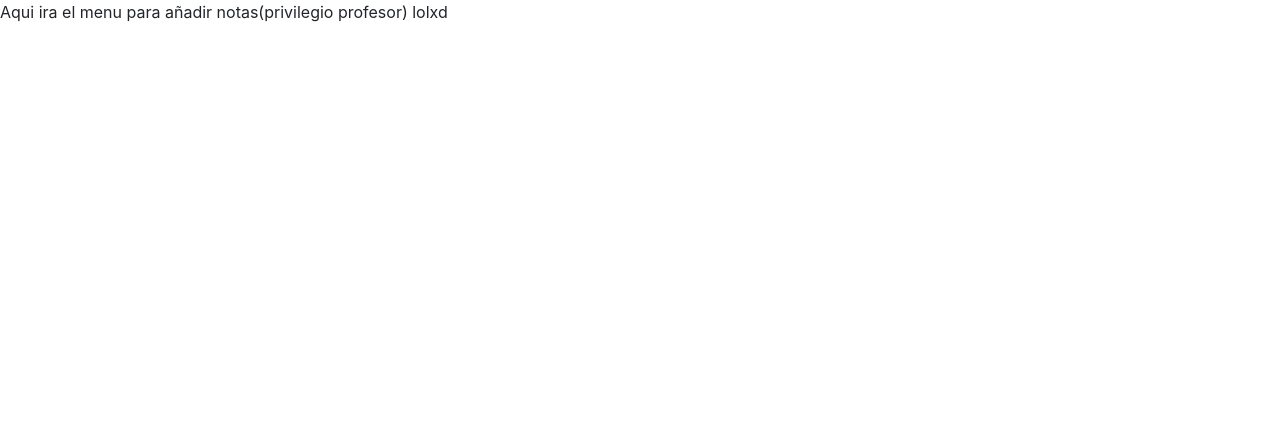
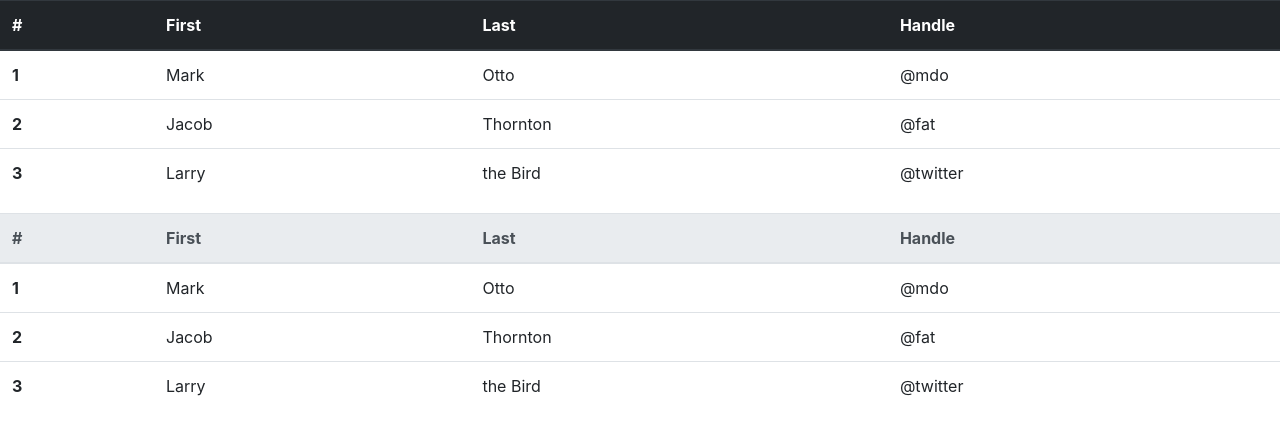
Before and after one commit to oriirivas/front-x-froge-team, an Angular app: page /notas in a window 1280 px wide. Shown: the top 434 px of the page. Built offline with nearby package versions, Linux system fonts and the light colour scheme.

Commit message:
arreglando el redirect lolololol

```diff
--- a/src/app/componets/notas/notas.component.html
+++ b/src/app/componets/notas/notas.component.html
@@ -1 +1,69 @@
-<p>Aqui ira el menu para añadir notas(privilegio profesor) lolxd</p>
+<div class="row" style="margin: 0px; padding:0px;">
+    <table class="table">
+        <thead class="thead-dark">
+          <tr>
+            <th scope="col">#</th>
+            <th scope="col">First</th>
+            <th scope="col">Last</th>
+            <th scope="col">Handle</th>
+          </tr>
+        </thead>
+        <tbody>
+          <tr>
+            <th scope="row">1</th>
+            <td>Mark</td>
+            <td>Otto</td>
+            <td>@mdo</td>
+          </tr>
+          <tr>
+            <th scope="row">2</th>
+            <td>Jacob</td>
+            <td>Thornton</td>
+            <td>@fat</td>
+          </tr>
+          <tr>
+            <th scope="row">3</th>
+            <td>Larry</td>
+            <td>the Bird</td>
+            <td>@twitter</td>
+          </tr>
+        </tbody>
+      </table>
+
+      <table class="table">
+        <thead class="thead-light">
+          <tr>
+            <th scope="col">#</th>
+            <th scope="col">First</th>
+            <th scope="col">Last</th>
+            <th scope="col">Handle</th>
+          </tr>
+        </thead>
+        <tbody>
+          <tr>
+            <th scope="row">1</th>
+            <td>Mark</td>
+            <td>Otto</td>
+            <td>@mdo</td>
+          </tr>
+          <tr>
+            <th scope="row">2</th>
+            <td>Jacob</td>
+            <td>Thornton</td>
+            <td>@fat</td>
+          </tr>
+          <tr>
+            <th scope="row">3</th>
+            <td>Larry</td>
+            <td>the Bird</td>
+            <td>@twitter</td>
+          </tr>
+        </tbody>
+      </table>
+
+
+
+
+
+
+</div>
```
